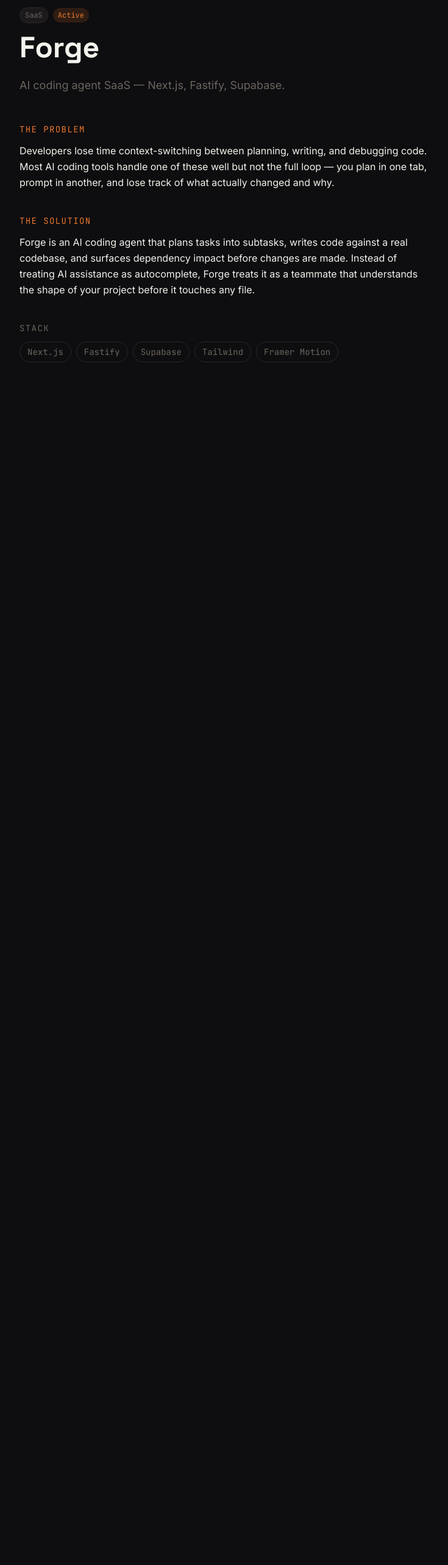
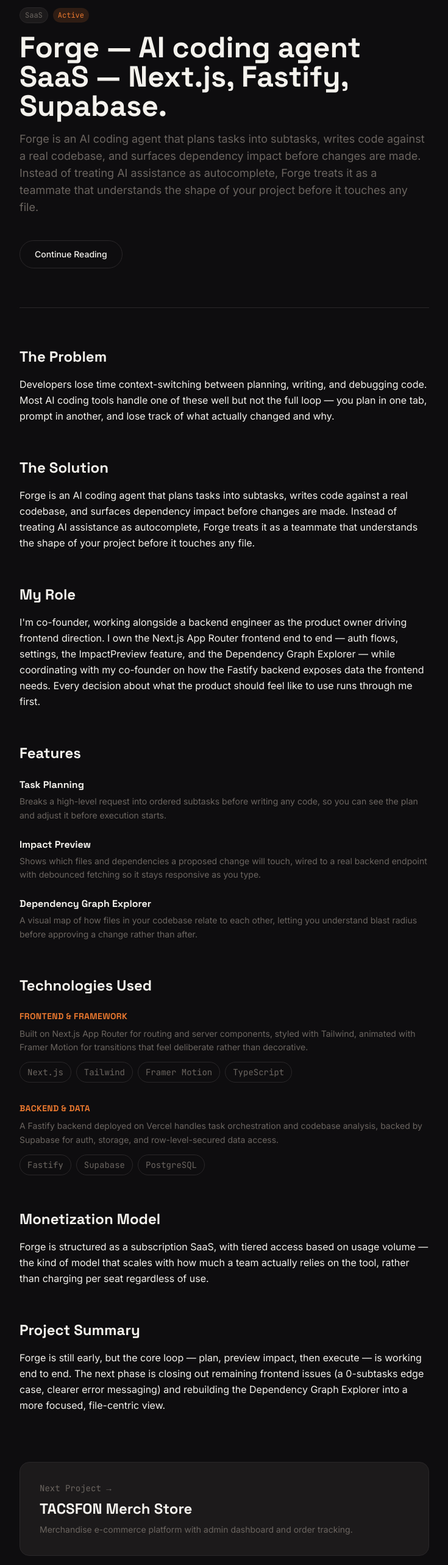
Before and after one commit to ImperioKDB/Bright.ng, a Next.js app: page /projects/forge in a window 1280 px wide. Shown: the part 220-2786 px from the top of the page at 61% size, without its empty margins (272-1007 px from the left). Before the commit the page ends 950 px from the top, so only its background shows below. Built offline with nearby package versions, Linux system fonts and the light colour scheme.

Commit message:
Rebuild case study template to match 7-section spec

```diff
--- a/components/CaseStudyContent.tsx
+++ b/components/CaseStudyContent.tsx
@@ -6,16 +6,22 @@
 import Link from "next/link";
 import Navbar from "@/components/Navbar";
 
-export default function CaseStudyContent({ project }: { project: Project }) {
+export default function CaseStudyContent({
+  project,
+  nextProject,
+}: {
+  project: Project;
+  nextProject?: Project;
+}) {
   return (
     <>
       <Navbar variant="subpage" />
       <main className="px-6 md:px-12 max-w-3xl mx-auto py-16 md:py-24">
         <Link
-          href="/"
+          href="/#projects"
           className="text-sm text-muted hover:text-accent transition mb-12 inline-block font-mono"
         >
-          ← Back to home
+          ← All Projects
         </Link>
 
         <motion.div initial="hidden" animate="visible" variants={fadeUp}>
@@ -27,85 +33,34 @@
               {project.status}
             </span>
           </div>
-          <h1 className="font-display text-3xl md:text-5xl font-bold mb-6 text-text">
-            {project.title}
+          <h1 className="font-display text-3xl md:text-5xl font-bold mb-4 text-text">
+            {project.title} — {project.description}
           </h1>
-          <p className="text-lg text-muted mb-12">{project.description}</p>
-        </motion.div>
+          <p className="text-lg text-muted mb-10">{project.solution}</p>
 
-        <motion.div
-          initial="hidden"
-          whileInView="visible"
-          viewport={{ once: true, amount: 0.3 }}
-          variants={fadeUp}
-          className="mb-10"
-        >
-          <h2 className="text-sm uppercase tracking-widest text-accent mb-3 font-mono">The problem</h2>
-          <p className="text-text leading-relaxed">{project.problem}</p>
-        </motion.div>
-
-        <motion.div
-          initial="hidden"
-          whileInView="visible"
-          viewport={{ once: true, amount: 0.3 }}
-          variants={fadeUp}
-          className="mb-10"
-        >
-          <h2 className="text-sm uppercase tracking-widest text-accent mb-3 font-mono">The solution</h2>
-          <p className="text-text leading-relaxed">{project.solution}</p>
-        </motion.div>
-
-        <motion.div
-          initial="hidden"
-          whileInView="visible"
-          viewport={{ once: true, amount: 0.3 }}
-          variants={staggerContainer}
-          className="mb-10"
-        >
-          <h2 className="text-sm uppercase tracking-widest text-muted mb-3 font-mono">Stack</h2>
-          <div className="flex flex-wrap gap-2">
-            {project.stack.map((tech) => (
-              <motion.span
-                key={tech}
-                variants={fadeUpItem}
-                className="px-3 py-1.5 border border-edge rounded-full text-sm text-muted font-mono"
-              >
-                {tech}
-              </motion.span>
-            ))}
-          </div>
-        </motion.div>
-
-        {(project.liveUrl || project.repoUrl) && (
-          <motion.div
-            initial="hidden"
-            whileInView="visible"
-            viewport={{ once: true, amount: 0.3 }}
-            variants={fadeUp}
-            className="flex gap-4 mt-12"
-          >
+          <div className="flex flex-wrap gap-4 mb-16">
+            <a
+              href="#problem"
+              onClick={(e) => {
+                e.preventDefault();
+                document.getElementById("problem")?.scrollIntoView({ behavior: "smooth" });
+              }}
+              className="px-6 py-3 border border-edge rounded-full text-text hover:border-accent transition text-sm font-medium"
+            >
+              Continue Reading
+            </a>
             {project.liveUrl && (
               <a
                 href={project.liveUrl}
                 target="_blank"
                 rel="noopener noreferrer"
-                className="px-6 py-3 bg-accent-gradient text-bg font-semibold rounded-full hover:opacity-90 transition"
+                className="px-6 py-3 bg-accent-gradient text-bg font-semibold rounded-full hover:opacity-90 transition text-sm"
               >
-                View live
+                Visit Website
               </a>
             )}
-            {project.repoUrl && (
-              <a
-                href={project.repoUrl}
-                target="_blank"
-                rel="noopener noreferrer"
-                className="px-6 py-3 border border-edge rounded-full text-text hover:border-accent transition"
-              >
-                View repo
-              </a>
-            )}
-          </motion.div>
-        )}
+          </div>
+        </motion.div>
 
         {project.images.length > 0 && (
           <motion.div
@@ -113,7 +68,7 @@
             whileInView="visible"
             viewport={{ once: true, amount: 0.2 }}
             variants={staggerContainer}
-            className="mt-16 space-y-6"
+            className="mb-16 space-y-6"
           >
             {project.images.map((src, i) => (
               <motion.img
@@ -126,6 +81,130 @@
             ))}
           </motion.div>
         )}
+
+        <div className="border-t border-edge mb-16" />
+
+        <motion.div
+          id="problem"
+          initial="hidden"
+          whileInView="visible"
+          viewport={{ once: true, amount: 0.3 }}
+          variants={fadeUp}
+          className="mb-14 scroll-mt-24"
+        >
+          <h2 className="font-display text-2xl font-bold text-text mb-4">The Problem</h2>
+          <p className="text-text leading-relaxed">{project.problem}</p>
+        </motion.div>
+
+        <motion.div
+          initial="hidden"
+          whileInView="visible"
+          viewport={{ once: true, amount: 0.3 }}
+          variants={fadeUp}
+          className="mb-14"
+        >
+          <h2 className="font-display text-2xl font-bold text-text mb-4">The Solution</h2>
+          <p className="text-text leading-relaxed">{project.solution}</p>
+        </motion.div>
+
+        <motion.div
+          initial="hidden"
+          whileInView="visible"
+          viewport={{ once: true, amount: 0.3 }}
+          variants={fadeUp}
+          className="mb-14"
+        >
+          <h2 className="font-display text-2xl font-bold text-text mb-4">My Role</h2>
+          <p className="text-text leading-relaxed">{project.myRole}</p>
+        </motion.div>
+
+        <motion.div
+          initial="hidden"
+          whileInView="visible"
+          viewport={{ once: true, amount: 0.2 }}
+          variants={staggerContainer}
+          className="mb-14"
+        >
+          <h2 className="font-display text-2xl font-bold text-text mb-6">Features</h2>
+          <div className="space-y-6">
+            {project.features.map((feature) => (
+              <motion.div key={feature.name} variants={fadeUpItem}>
+                <h3 className="font-display font-semibold text-text mb-1">{feature.name}</h3>
+                <p className="text-muted leading-relaxed text-sm">{feature.description}</p>
+              </motion.div>
+            ))}
+          </div>
+        </motion.div>
+
+        <motion.div
+          initial="hidden"
+          whileInView="visible"
+          viewport={{ once: true, amount: 0.2 }}
+          variants={staggerContainer}
+          className="mb-14"
+        >
+          <h2 className="font-display text-2xl font-bold text-text mb-6">Technologies Used</h2>
+          <div className="space-y-8">
+            {project.technologies.map((tech) => (
+              <motion.div key={tech.category} variants={fadeUpItem}>
+                <h3 className="font-display font-semibold text-accent mb-2 text-sm uppercase tracking-wide">
+                  {tech.category}
+                </h3>
+                <p className="text-muted leading-relaxed text-sm mb-3">{tech.description}</p>
+                <div className="flex flex-wrap gap-2">
+                  {tech.items.map((item) => (
+                    <span
+                      key={item}
+                      className="px-3 py-1.5 border border-edge rounded-full text-sm text-muted font-mono"
+                    >
+                      {item}
+                    </span>
+                  ))}
+                </div>
+              </motion.div>
+            ))}
+          </div>
+        </motion.div>
+
+        <motion.div
+          initial="hidden"
+          whileInView="visible"
+          viewport={{ once: true, amount: 0.3 }}
+          variants={fadeUp}
+          className="mb-14"
+        >
+          <h2 className="font-display text-2xl font-bold text-text mb-4">Monetization Model</h2>
+          <p className="text-text leading-relaxed">{project.monetization}</p>
+        </motion.div>
+
+        <motion.div
+          initial="hidden"
+          whileInView="visible"
+          viewport={{ once: true, amount: 0.3 }}
+          variants={fadeUp}
+          className="mb-20"
+        >
+          <h2 className="font-display text-2xl font-bold text-text mb-4">Project Summary</h2>
+          <p className="text-text leading-relaxed">{project.summary}</p>
+        </motion.div>
+
+        {nextProject && (
+          <motion.div
+            initial="hidden"
+            whileInView="visible"
+            viewport={{ once: true, amount: 0.3 }}
+            variants={fadeUp}
+          >
+            <Link
+              href={`/projects/${nextProject.slug}`}
+              className="block bg-surface border border-edge rounded-2xl p-8 hover:border-accent transition"
+            >
+              <p className="text-sm text-muted font-mono mb-2">Next Project →</p>
+              <h3 className="font-display text-2xl font-bold text-text mb-2">{nextProject.title}</h3>
+              <p className="text-muted text-sm">{nextProject.description}</p>
+            </Link>
+          </motion.div>
+        )}
       </main>
     </>
   );
```
